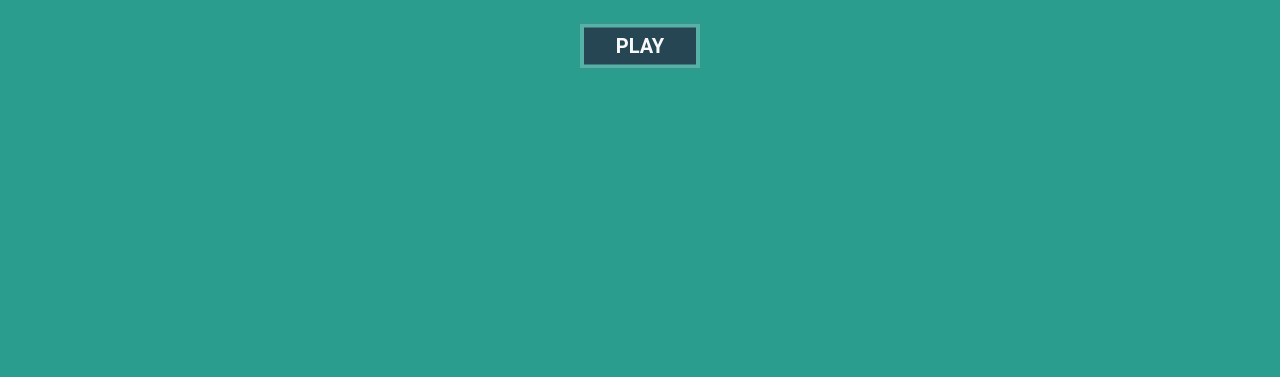
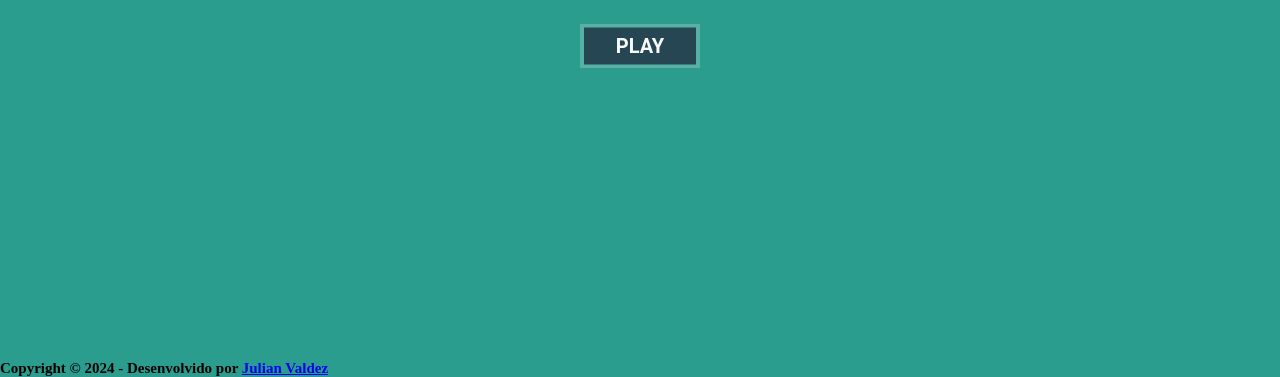
Before and after one commit to valdezjulian/jogo-da-velha, a plain HTML site: page index.html in a window 1280 px wide. Shown: the part 440-817 px from the top of the page. Drawn offline with Linux system fonts and the light colour scheme.

Commit message:
adicionado footer

```diff
--- a/index.html
+++ b/index.html
@@ -45,6 +45,10 @@
                 <audio id="hover-pvp" src="./assets/songs/select-mode.ogg"></audio></div>
         </div>
     </div>
+    <footer>
+        <h2>Copyright &copy; 2024 - Desenvolvido por <b><a href="https://www.linkedin.com/in/valdezjulian"
+            target="_blank" title="Julian Valdez | LinkedIn">Julian Valdez</a></b></h2>
+    </footer>
 </body>
 
 </html>
```
